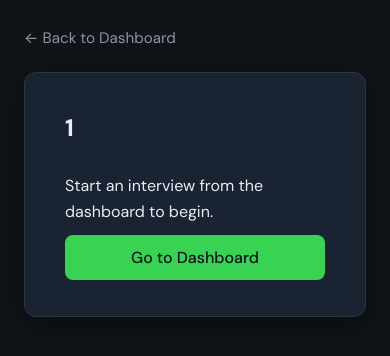
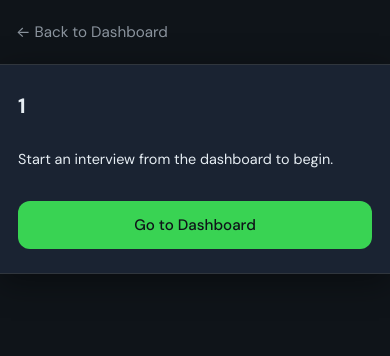
Before and after one commit to SagarSharma6450/aiva-backend, a React (Vite) app in the folder frontend/: page /interview/1 in a window 390 px wide. Shown: the top 356 px of the page. Built offline with nearby package versions, Linux system fonts and the light colour scheme; sample sign-in values are in the browser's storage.

Commit message:
Fix full width result page on mobile

```diff
--- a/frontend/src/pages/Interview.css
+++ b/frontend/src/pages/Interview.css
@@ -479,6 +479,143 @@
   margin: 0;
 }
 @media (max-width: 640px) {
+  /* ── Full width pages ── */
+  .interview-page {
+    padding: 0;
+  }
+
+  .interview-header {
+    padding: 14px 16px;
+    margin-bottom: 0;
+    max-width: 100%;
+  }
+
+  .interview-card {
+    max-width: 100%;
+    border-radius: 0;
+    border-left: none;
+    border-right: none;
+    padding: 24px 18px;
+    margin: 0;
+  }
+
+  .result-card {
+    max-width: 100%;
+    border-radius: 0;
+    border-left: none;
+    border-right: none;
+    padding: 24px 18px;
+  }
+
+  .result-card h1 {
+    font-size: 1.4rem;
+    margin-bottom: 20px;
+  }
+
+  /* ── Pie chart ── */
+  .result-pie-container {
+    border-radius: 14px;
+    padding: 20px 16px;
+    margin-bottom: 20px;
+  }
+
+  .result-pie {
+    width: 160px;
+    height: 160px;
+  }
+
+  .result-pie-inner {
+    width: 108px;
+    height: 108px;
+  }
+
+  .result-pie-score {
+    font-size: 2.2rem;
+  }
+
+  .result-pie-legend {
+    flex-direction: row;
+    gap: 20px;
+    margin-top: 14px;
+  }
+
+  /* ── Result sections ── */
+  .result-section {
+    padding: 16px;
+    border-radius: 12px;
+    margin-bottom: 12px;
+  }
+
+  .result-section h3 {
+    font-size: 1rem;
+    margin-bottom: 8px;
+  }
+
+  .result-section p {
+    font-size: 0.9rem;
+    line-height: 1.6;
+  }
+
+  /* ── Buttons ── */
+  .result-card .interview-btn {
+    margin-top: 20px;
+    width: 100%;
+    padding: 14px;
+    font-size: 0.95rem;
+    border-radius: 12px;
+  }
+
+  .interview-card .interview-btn {
+    width: 100%;
+    padding: 14px;
+    font-size: 0.95rem;
+    border-radius: 12px;
+  }
+
+  .interview-card h1 {
+    font-size: 1.3rem;
+  }
+
+  .interview-card p {
+    font-size: 0.9rem;
+    line-height: 1.6;
+    margin-bottom: 20px;
+  }
+
+  /* ── Active interview ── */
+  .interview-question {
+    font-size: 1.05rem;
+    line-height: 1.65;
+    margin-bottom: 20px;
+  }
+
+  .interview-form textarea {
+    min-height: 140px;
+    font-size: 0.95rem;
+    padding: 14px;
+    border-radius: 10px;
+  }
+
+  .interview-nav {
+    gap: 10px;
+  }
+
+  .interview-nav .interview-btn {
+    padding: 12px 14px;
+    font-size: 0.9rem;
+    border-radius: 10px;
+  }
+
+  /* ── Tips section ── */
+  .result-tips-section {
+    margin-top: 24px;
+  }
+
+  .result-tips-section h2 {
+    font-size: 1.1rem;
+    margin-bottom: 14px;
+  }
+
   .tips-grid {
     grid-template-columns: 1fr;
     gap: 10px;
@@ -491,6 +628,7 @@
     gap: 4px 12px;
     padding: 14px;
     align-items: start;
+    border-radius: 12px;
   }
 
   .tip-card:last-child:nth-child(odd) {
```
